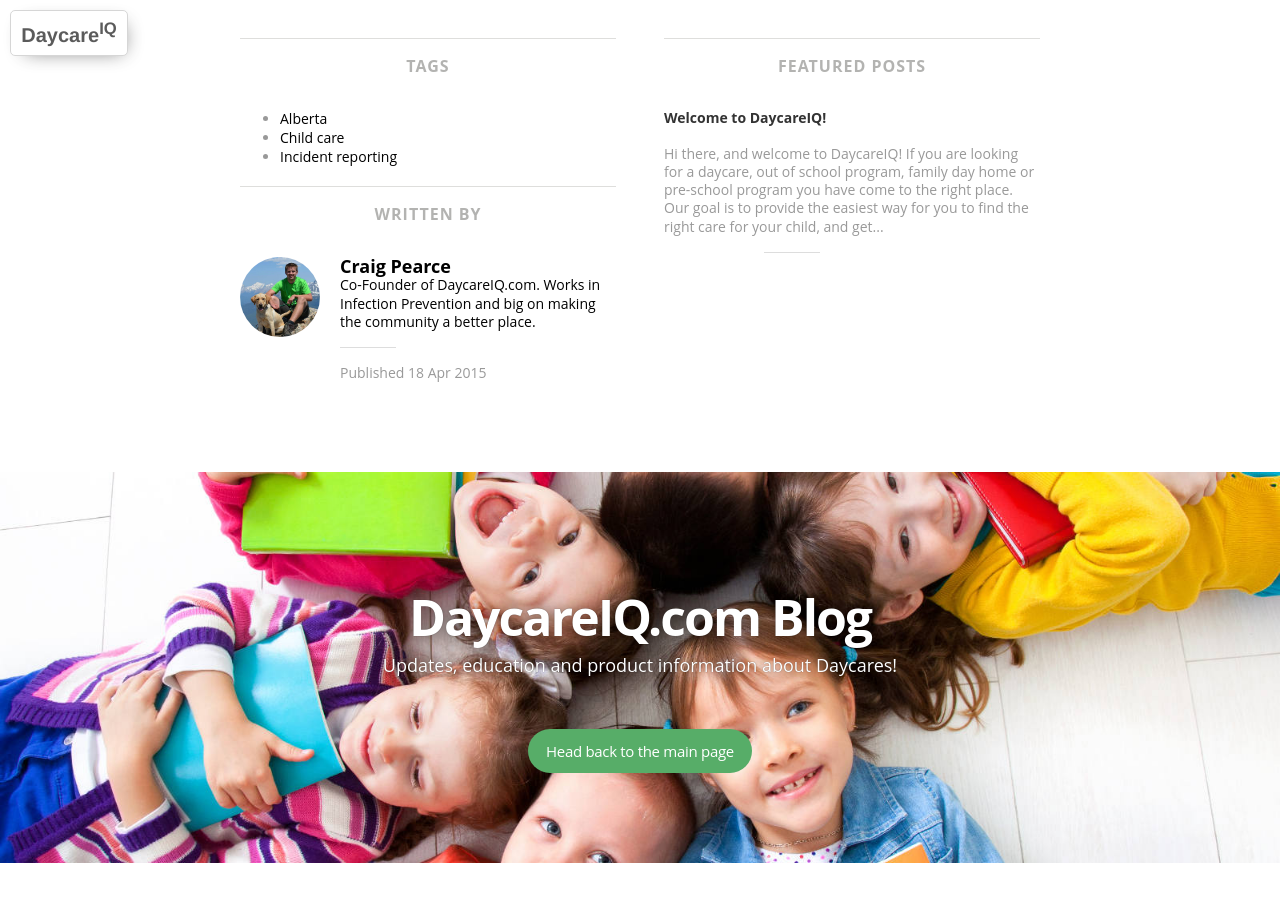
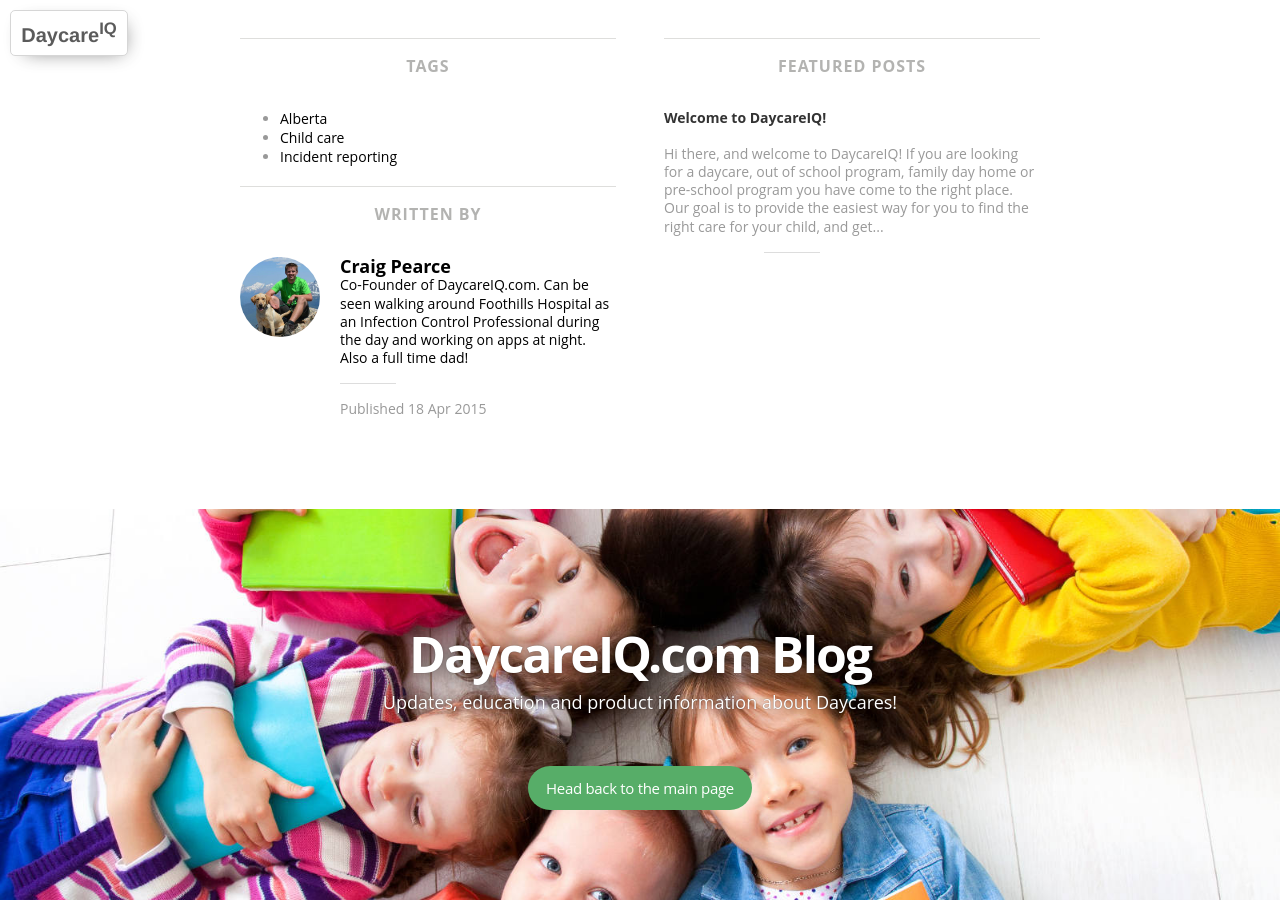
Before and after one commit to DaycareIQ/blog.daycareiq.com, a Jekyll site: the page built from _posts/2015-04-18-Incident-Reporting.md, in a window 1280 px wide and 900 px high, scrolled down 1434 px. Built offline with Jekyll 4.4.1, drawn with Linux system fonts in a browser that asks for light colours; nearby versions of some CDN libraries; some web fonts are replaced; Markdown is read by kramdown in place of the engine named in the settings; before the commit the page ends 2297 px from its top, so only the background shows below that.

Commit message:
Update authors.yml

```diff
--- a/_data/authors.yml
+++ b/_data/authors.yml
@@ -6,9 +6,9 @@
 bp:
   name: Brandon Parsons
   image: /site_assets/images/authors/brandon.jpg
-  bio: "Co-Founder of DaycareIQ.com. Professional engineer by day and web developer by night."
+  bio: "Co-Founder of DaycareIQ.com. Professional engineer by day and web developer by night.  Full time dad!"
 
 cp:
   name: Craig Pearce
   image: /site_assets/images/authors/craig.jpg
-  bio: "Co-Founder of DaycareIQ.com. Works in Infection Prevention and big on making the community a better place."
+  bio: "Co-Founder of DaycareIQ.com. Can be seen walking around Foothills Hospital as an Infection Control Professional during the day and working on apps at night.  Also a full time dad!"
```
